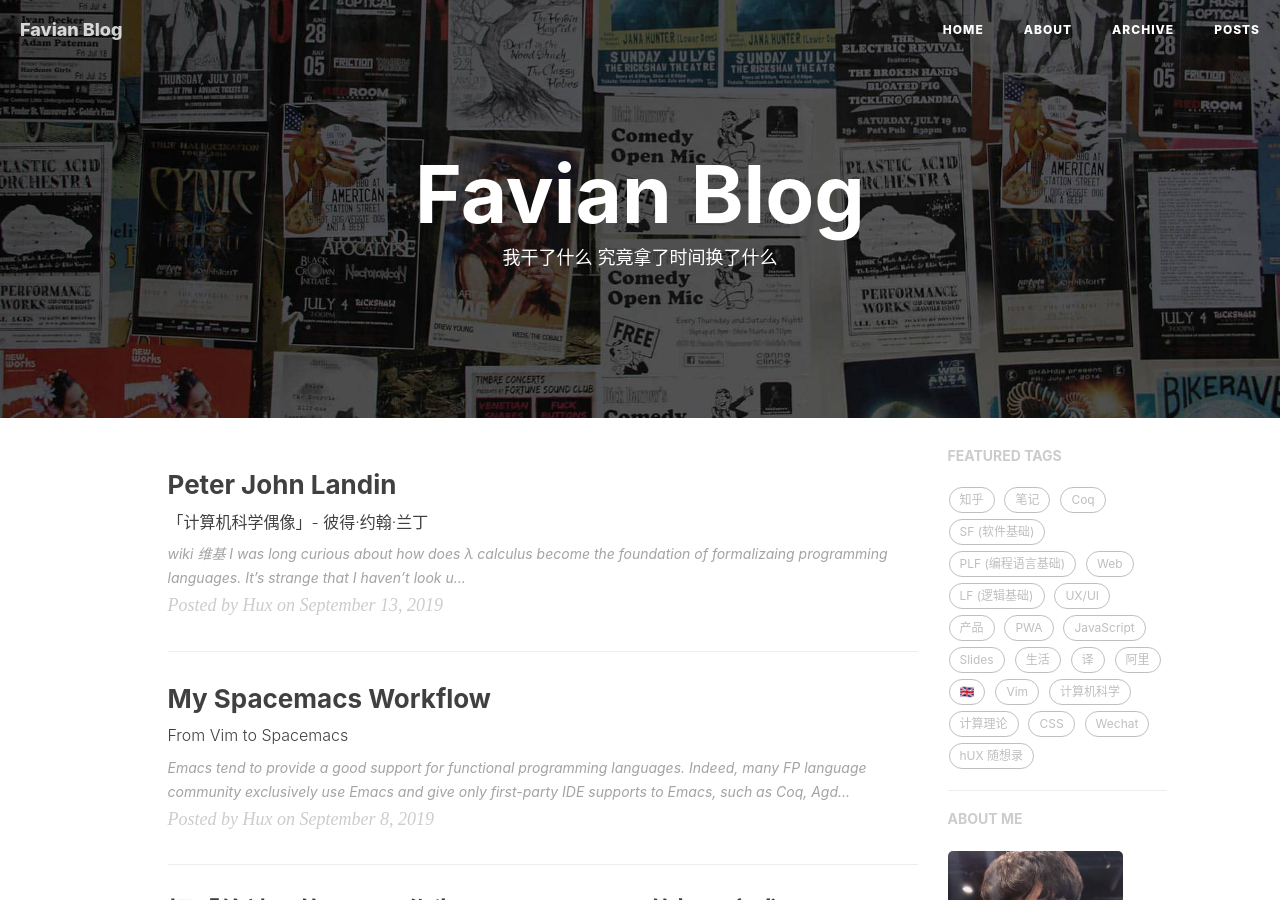
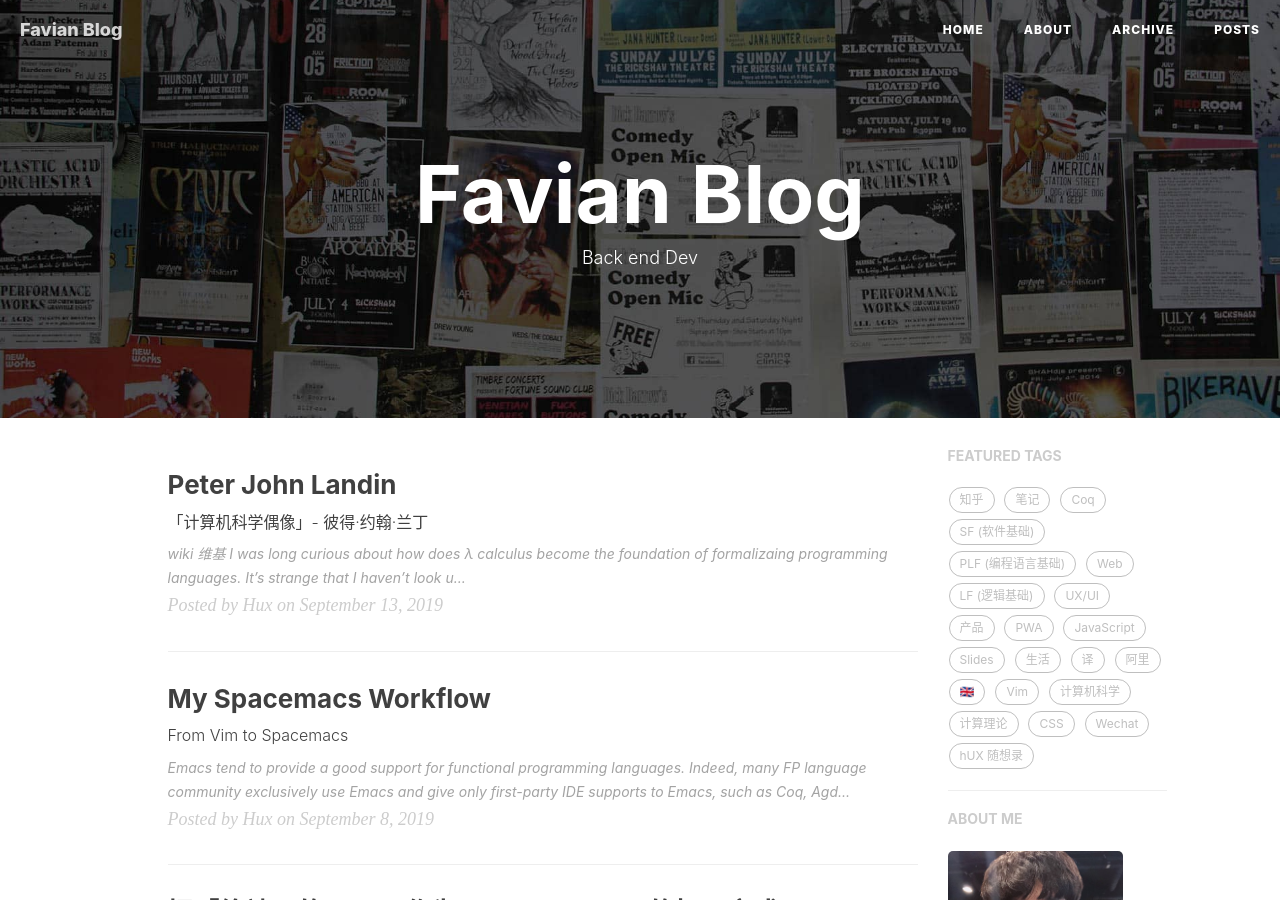
Before and after one commit to damin8/damin8.github.io, a Jekyll site: the page built from index.html, in a window 1280 px wide and 900 px high. Built offline with Jekyll 4.4.1, drawn with Linux system fonts in a browser that asks for light colours; nearby versions of some CDN libraries; the list of posts is cut into pages by our own code; comment, search, counter and statistics services are not loaded.

Commit message:
Update index.html

```diff
--- a/index.html
+++ b/index.html
@@ -1,6 +1,6 @@
 ---
 layout: page
-description: "我干了什么 究竟拿了时间换了什么"
+description: "Back end Dev"
 ---
 
 {% for post in paginator.posts %}
```
